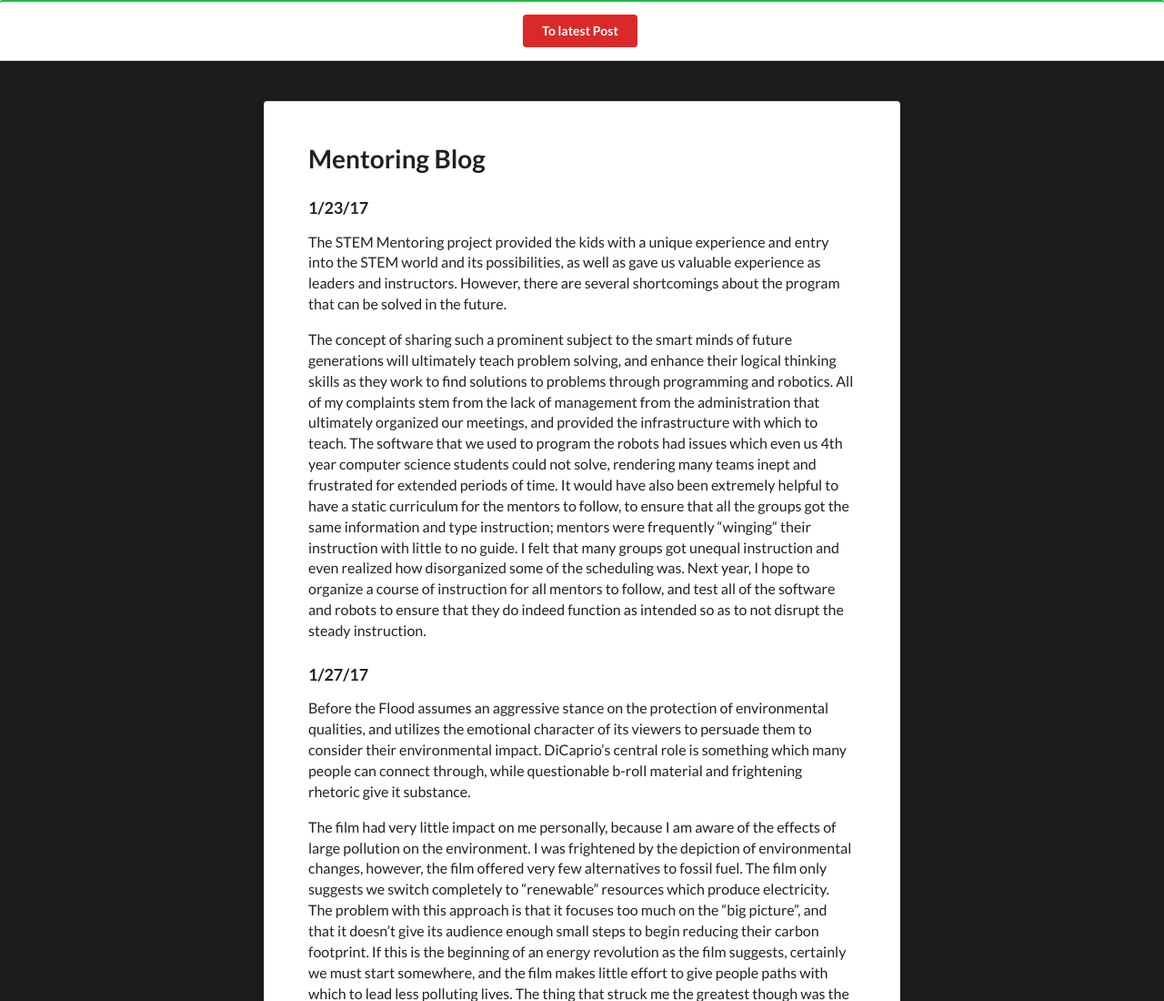
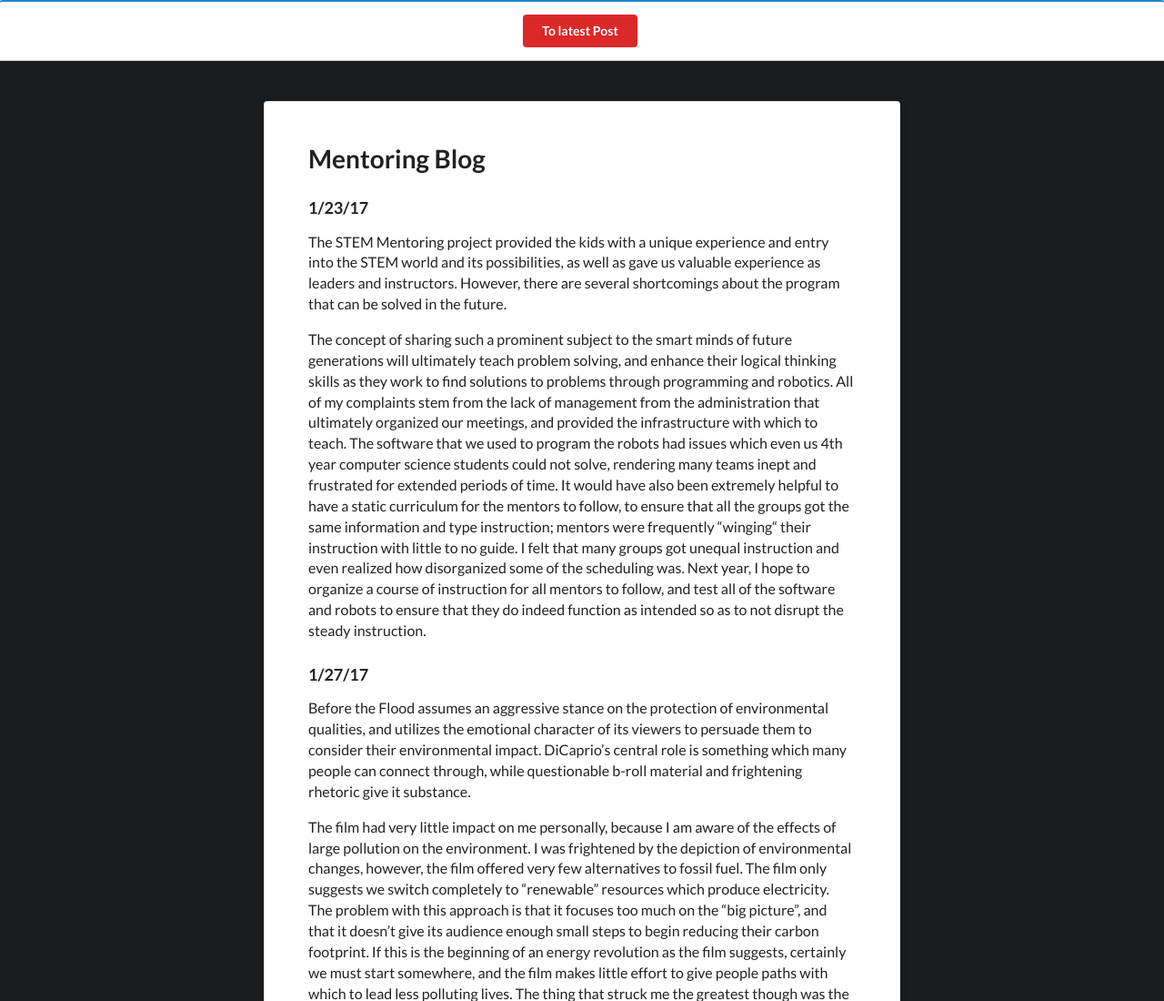
Before and after one commit to MBHS-Computer-Science-Association/humanities-blog, a website: page public/nicholas.html in a window 1280 px wide. Shown: the top 1100 px of the page at 91% size. Drawn offline with nearby package versions, Linux system fonts and the light colour scheme.

Commit message:
Update nicholas.html

```diff
--- a/public/nicholas.html
+++ b/public/nicholas.html
@@ -11,7 +11,7 @@
 	</head>
 	<body>
 
-		<div class="ui raised green center aligned top attached segment">
+		<div class="ui raised blue center aligned top attached segment">
 			<div class="negative ui animated button" onclick="location.href='#bottom'">
     			<div class="visible content">To latest Post</div>
     			<div class="hidden content">
```
